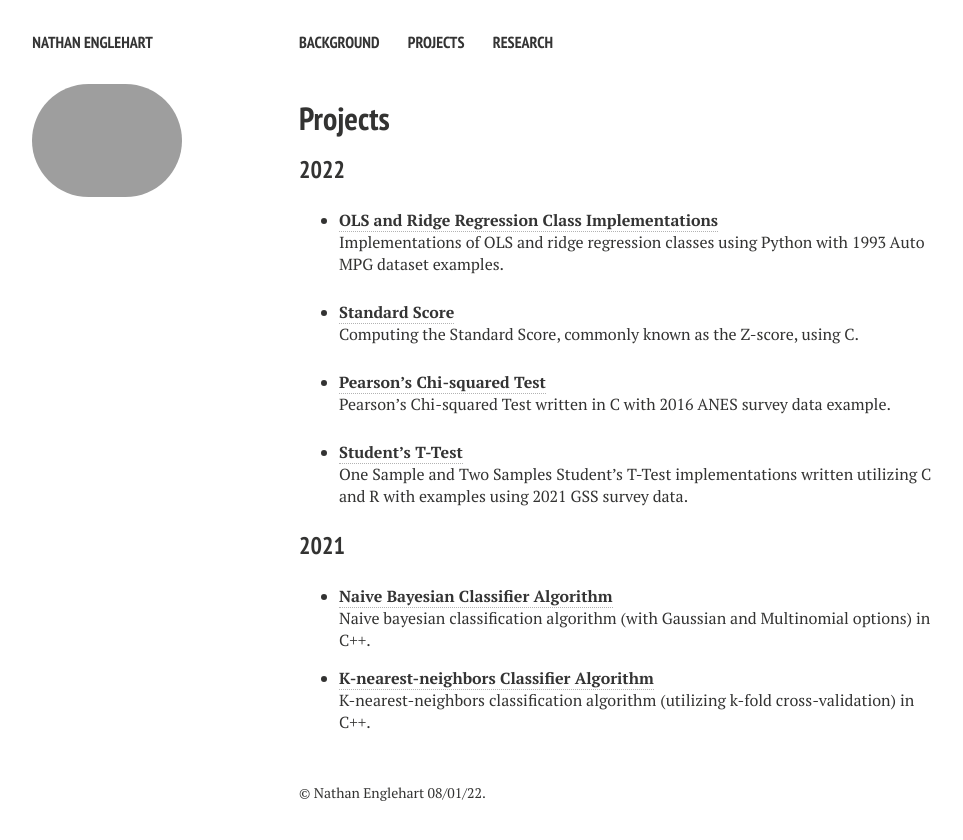
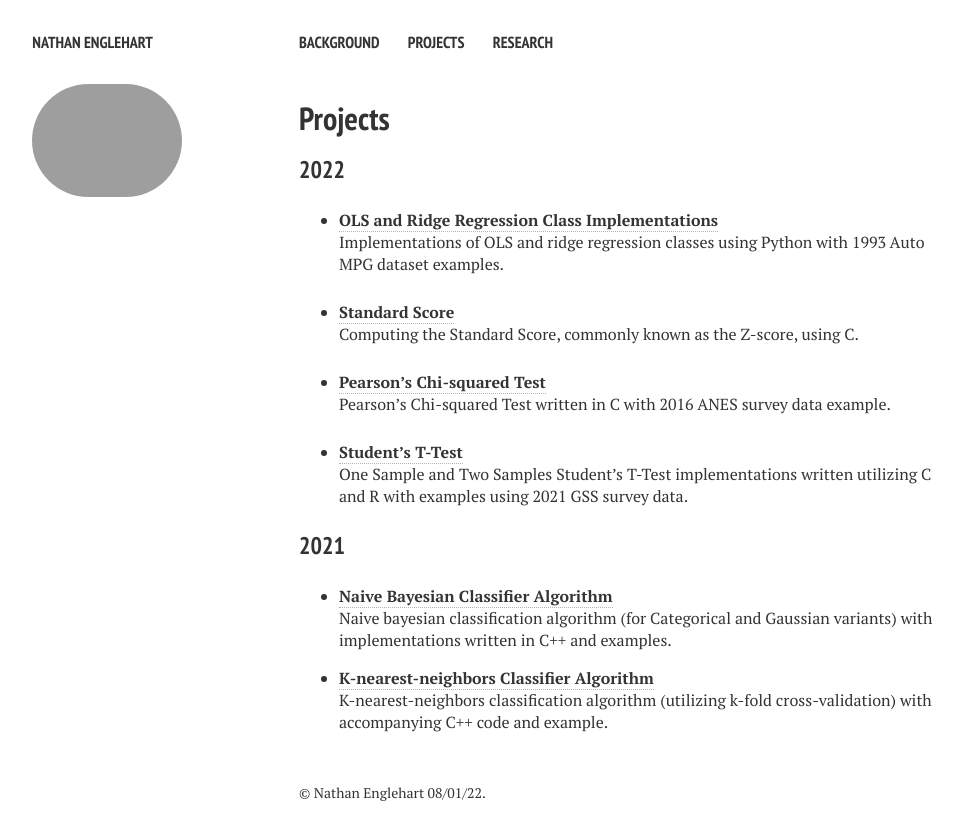
Before and after one commit to nathanenglehart/nathanenglehart.github.io, a Jekyll site: the page built from projects.md, in a window 1280 px wide. Shown: the top 840 px of the page, without its empty margins (21-984 px from the left). Built offline with Jekyll 4.4.1, drawn with Linux system fonts in a browser that asks for light colours; nearby versions of some CDN libraries.

Commit message:
fixed typos and added further ml description

```diff
--- a/projects.md
+++ b/projects.md
@@ -39,9 +39,9 @@ comments: false
 
 <!--* [**Naive Bayesian Classifier Algorithm**](https://github.com/nathanenglehart/naive-bayes-cpp-241)<br>-->
 * [**Naive Bayesian Classifier Algorithm**](https://nathanenglehart.github.io/naive-bayes)<br>
-  Naive bayesian classification algorithm (with Gaussian and Multinomial options) in C++.<br>
+  Naive bayesian classification algorithm (for Categorical and Gaussian variants) with implementations written in C++ and examples. <br>
 
 <!--* [**K-nearest-neighbors Classifier Algorithm**](https://github.com/nathanenglehart/knn-cpp-241)<br>-->
 * [**K-nearest-neighbors Classifier Algorithm**](https://nathanenglehart.github.io/knn)<br>
-  K-nearest-neighbors classification algorithm (utilizing k-fold cross-validation) in C++.
+  K-nearest-neighbors classification algorithm (utilizing k-fold cross-validation) with accompanying C++ code and example.
   <!--<img src="/images/teaser.png" width="400"><br>-->
```
